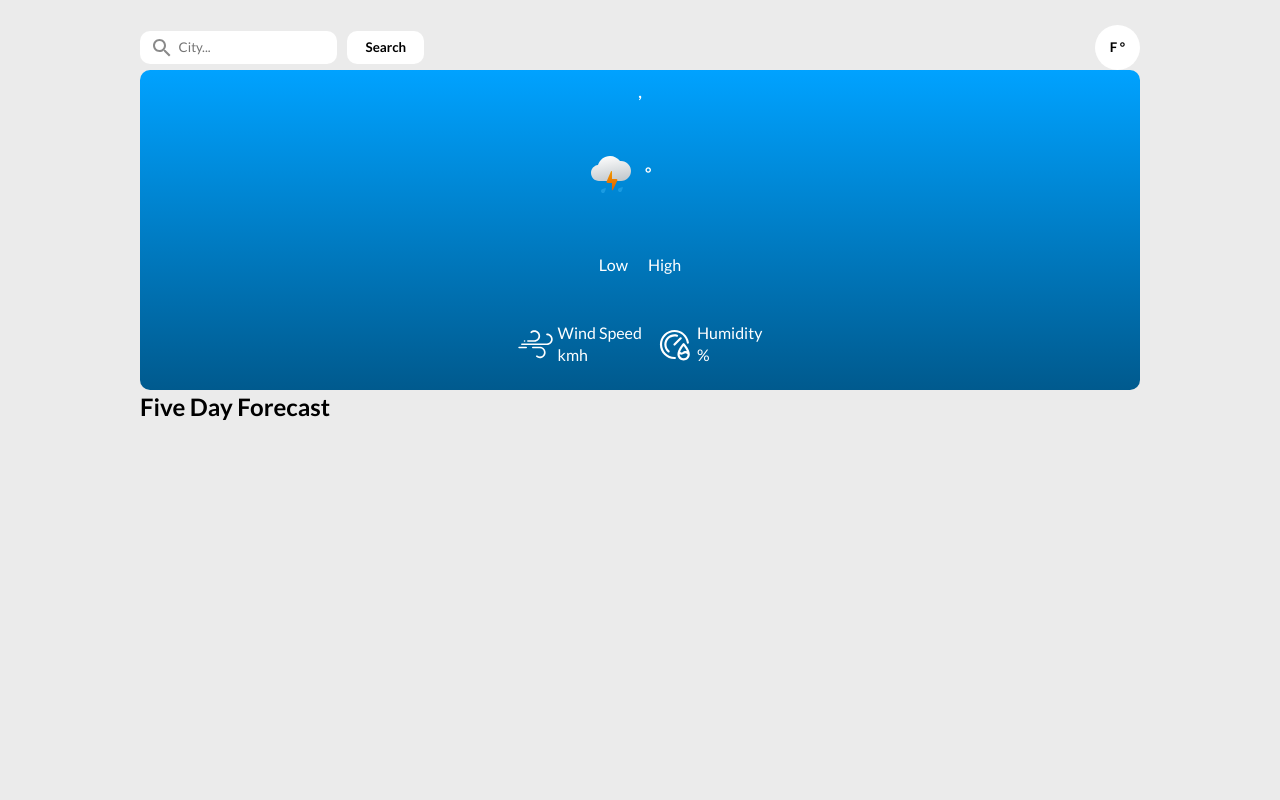
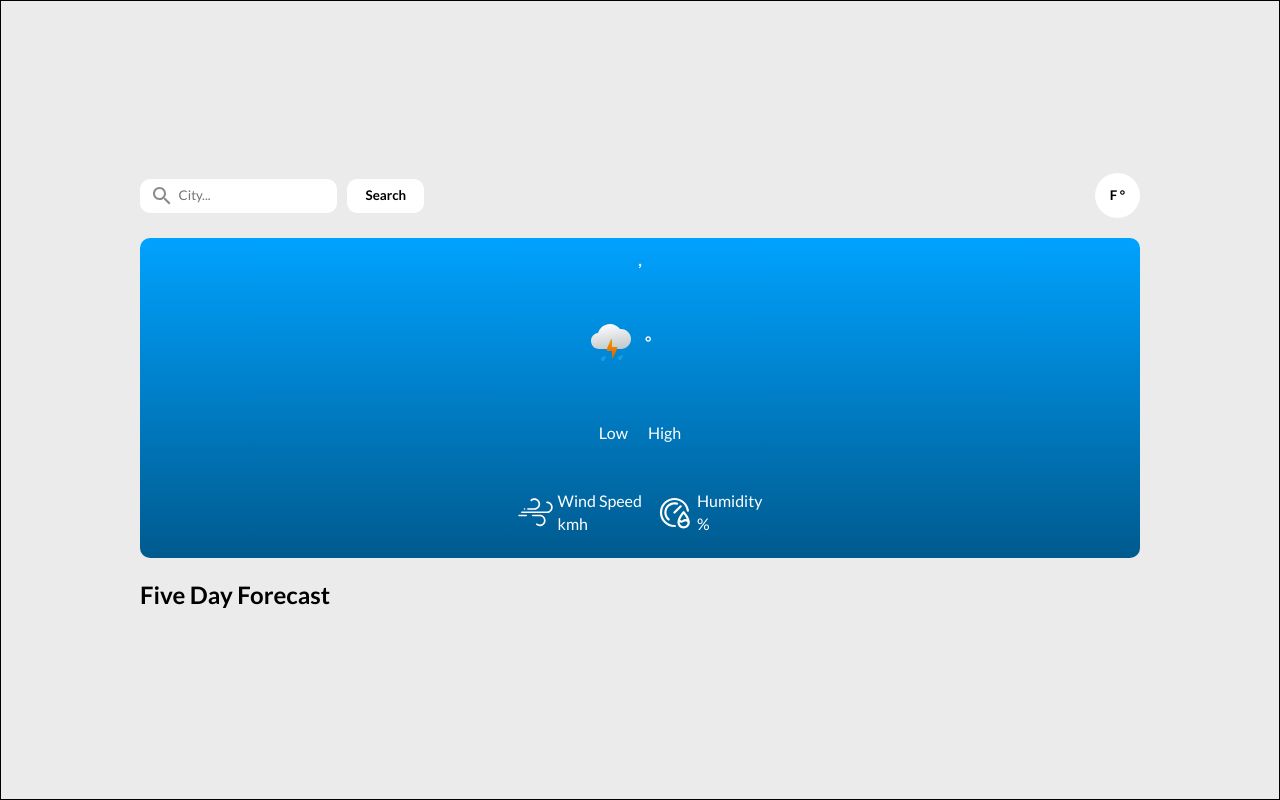
Before and after one commit to JorgeAMendoza/react-weather-app, a React (Create React App) app: page / in a window 1280 px wide. Built offline with nearby package versions, Linux system fonts and the light colour scheme.

Commit message:
set page layout on both device layouts
use flexbox to structure the page in a column format and add spacing bewteen main components, and center the content to the center of the page on larger screens

```diff
--- a/src/app/App.js
+++ b/src/app/App.js
@@ -7,6 +7,7 @@ import { CurrentWeather } from './components/Current Weather/CurrentWeather';
 import { WeatherForecast } from './components/Weather Forecast/WeatherForecast';
 import { ErrorModal } from './components/ErrorModal/ErrorModal';
 import { GlobalStyles } from './styles/utils/Global.styled';
+import { ContentContainer } from './styles/utils/ContentContainer.styled';
 
 function App() {
   const [searchQuery, setSearchQuery] = useState('');
@@ -62,6 +63,7 @@ function App() {
   return (
     <>
       <GlobalStyles />
+      <ContentContainer>
         <Header
           search={searchQuery}
           setSearch={setSearchQuery}
@@ -69,9 +71,13 @@ function App() {
           setUnitType={changeUnit}
           weatherCall={getWeatherData}
         />
-      <CurrentWeather weatherData={currentWeather} location={searchLocation} />
+        <CurrentWeather
+          weatherData={currentWeather}
+          location={searchLocation}
+        />
         <WeatherForecast forecastData={forecastWeather} />
         <ErrorModal errorMessage={errorMessage} show={showModal} />
+      </ContentContainer>
     </>
   );
 }
--- /dev/null
+++ b/src/app/styles/utils/ContentContainer.styled.js
@@ -0,0 +1,17 @@
+import styled from 'styled-components';
+import { device } from './device';
+
+export const ContentContainer = styled.div`
+  border: 1px solid black;
+  min-height: 100vh;
+  padding: 2.5rem 0;
+
+  display: flex;
+  flex-direction: column;
+  gap: 2rem;
+
+  @media ${device.laptop} {
+    justify-content: center;
+    align-items: center;
+  }
+`;
--- a/src/app/styles/utils/Global.styled.js
+++ b/src/app/styles/utils/Global.styled.js
@@ -19,7 +19,6 @@ export const GlobalStyles = styled.createGlobalStyle`
     font-size: 1.6rem;
     min-height: 100vh;
     background-color: #ebebeb;
-    padding: 2.5rem 0;
   }
 
   a,
```
Lines whose indentation alone changed are shown as unchanged.
